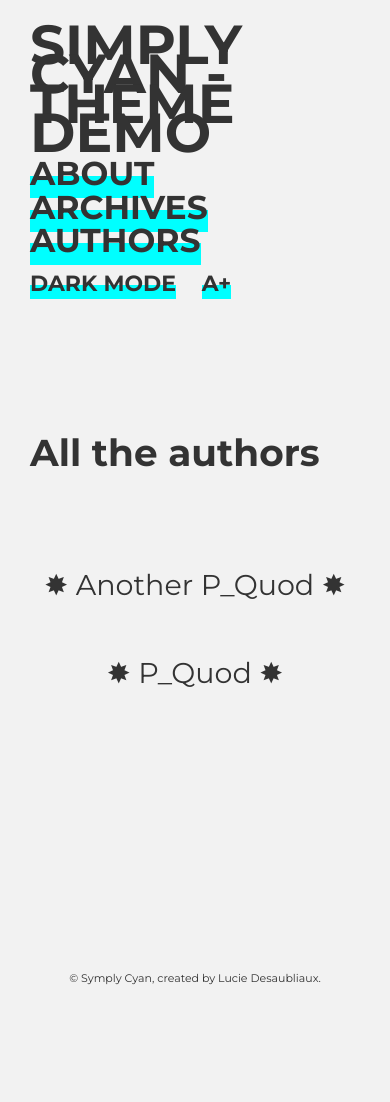
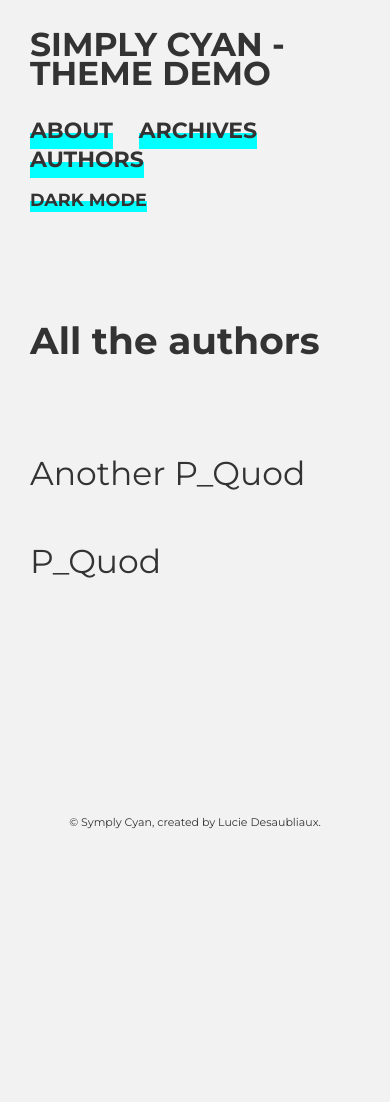
Before and after one commit to PQuod/simply-cyan-demo, a Jekyll site: the page built from categories.md, in a window 390 px wide. Built offline with Jekyll 4.4.1, drawn with Linux system fonts in a browser that asks for light colours; after the commit the page ends 900 px from its top, so only the background shows below that.

Commit message:
improving responsive

```diff
--- a/_layouts/categories.html
+++ b/_layouts/categories.html
@@ -8,7 +8,7 @@ layout: default
         {% for author in sorted_authors %}
             <a href="{{ author.url | relative_url }}">
                 <h2 class="list_post_title">
-                    <span class="a-nude">&#10040; {{ author.title }} &#10040;</span>
+                    <span class="a-nude"><span class="desktop-star">&#10040;</span> {{ author.title }} <span class="desktop-star">&#10040;</span></span>
                 </h2>
             </a>
         {% endfor %}
--- a/_sass/_theme.scss
+++ b/_sass/_theme.scss
@@ -181,7 +181,7 @@ header {
 
 /** MAIN **/
 main {
-  margin: 30px;
+  padding: 30px;
   min-height: 55%;
   a {
     background: var(--lines);
@@ -265,3 +265,60 @@ footer {
   background: var(--bg-color);
   font-family: var(--font-sansserif);
 }
+
+
+/* Variables for responsive layouts */
+@media screen and (max-width: 801px)
+{
+  :root{
+    line-height: calc(var(--font-size)*1.5);
+  }
+
+  .site_title{
+    margin-bottom:calc(var(--line-height)*0.5);
+  }
+
+  .site_title, .list_post_title{
+    font-size:calc(var(--font-size)*1.5);
+    }
+
+  .pages_links{
+    font-size:var(--font-size);
+  }
+
+  label{
+    font-size: calc(var(--font-size)*0.8);
+  }
+
+  .typo-plus-label{
+    display:none;
+  }
+
+  article{
+    margin-top: var(--line-height);
+    margin-bottom: var(--line-height);
+  }
+
+  .list_post_info{
+    margin-bottom: 0;
+  }
+
+}
+
+@media screen and (max-width: 600px) {
+  tr {
+    line-height: var(--line-height);
+  }
+
+  .archives-date{
+    display:none;
+  }
+
+  .authors-list{
+    text-align:left;
+  }
+
+  .desktop-star{
+    display:none;
+  }
+}
```
Also changed, not shown: _sass/_settings.scss (line endings or trailing spaces).
